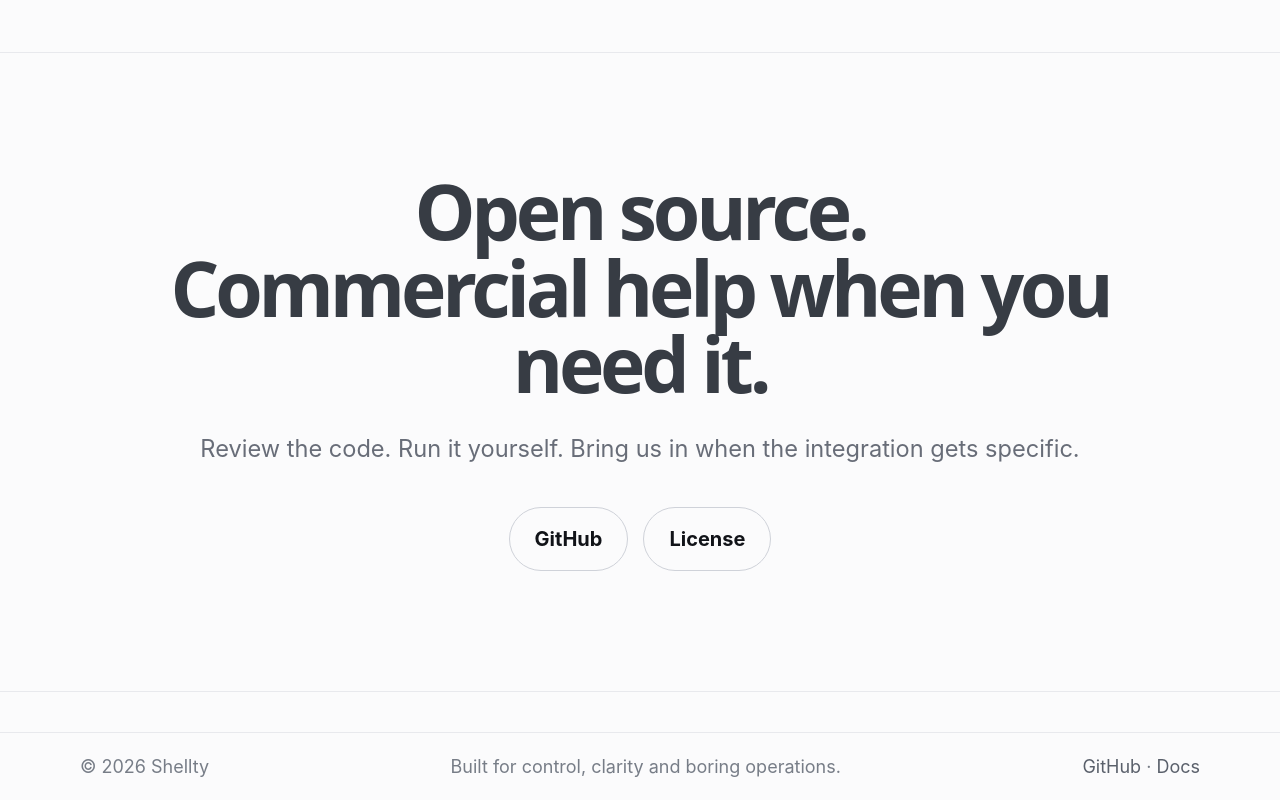
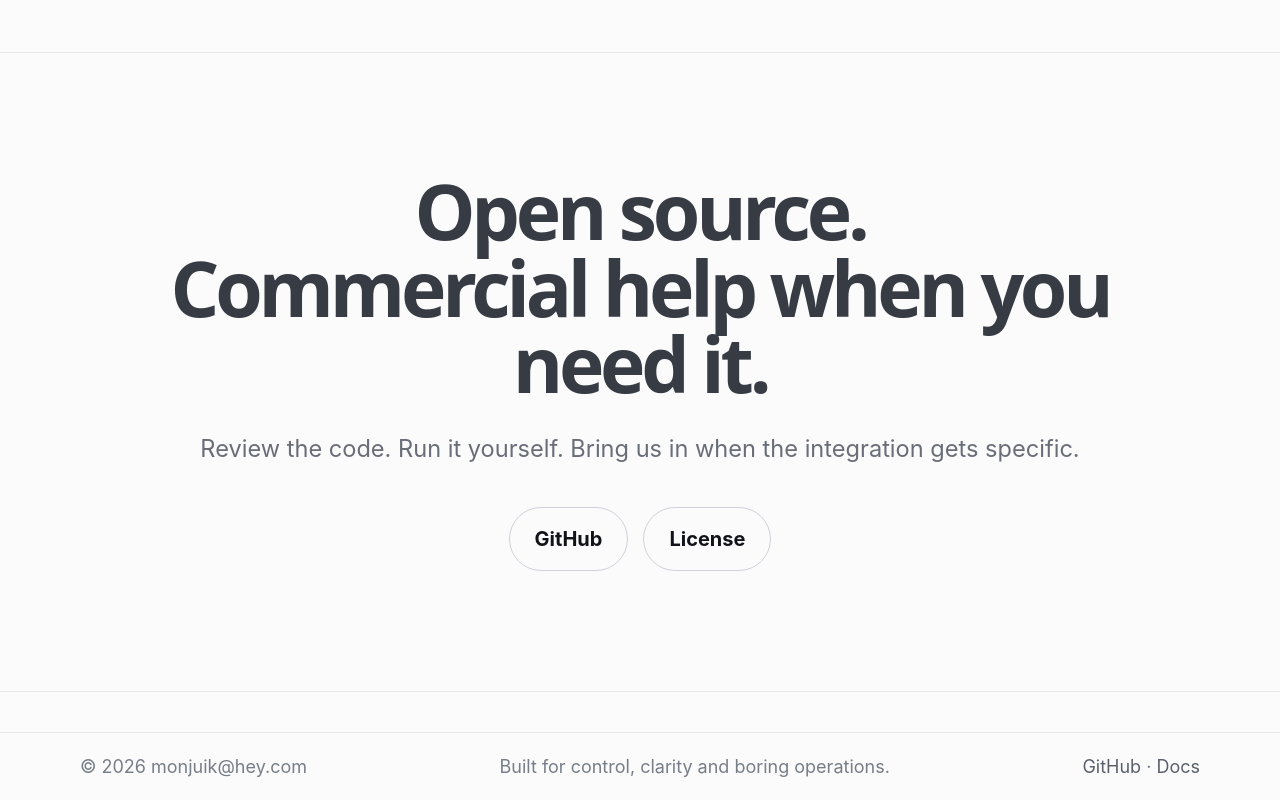
Before and after one commit to monjuik/shellty-passkey-server, a plain HTML site: page index.html in a window 1280 px wide. Shown: the part 8531-9331 px from the top of the page. Drawn offline with nearby package versions, Linux system fonts and the light colour scheme.

Commit message:
Update index.html

```diff
--- a/index.html
+++ b/index.html
@@ -867,7 +867,7 @@
 
         <footer>
             <div class="wrap">
-                <span>© 2026 Shellty</span
+                <span>© 2026 monjuik@hey.com</span
                 ><span>Built for control, clarity and boring operations.</span
                 ><span
                     ><a href="https://github.com/monjuik/shellty-passkey-server"
```
